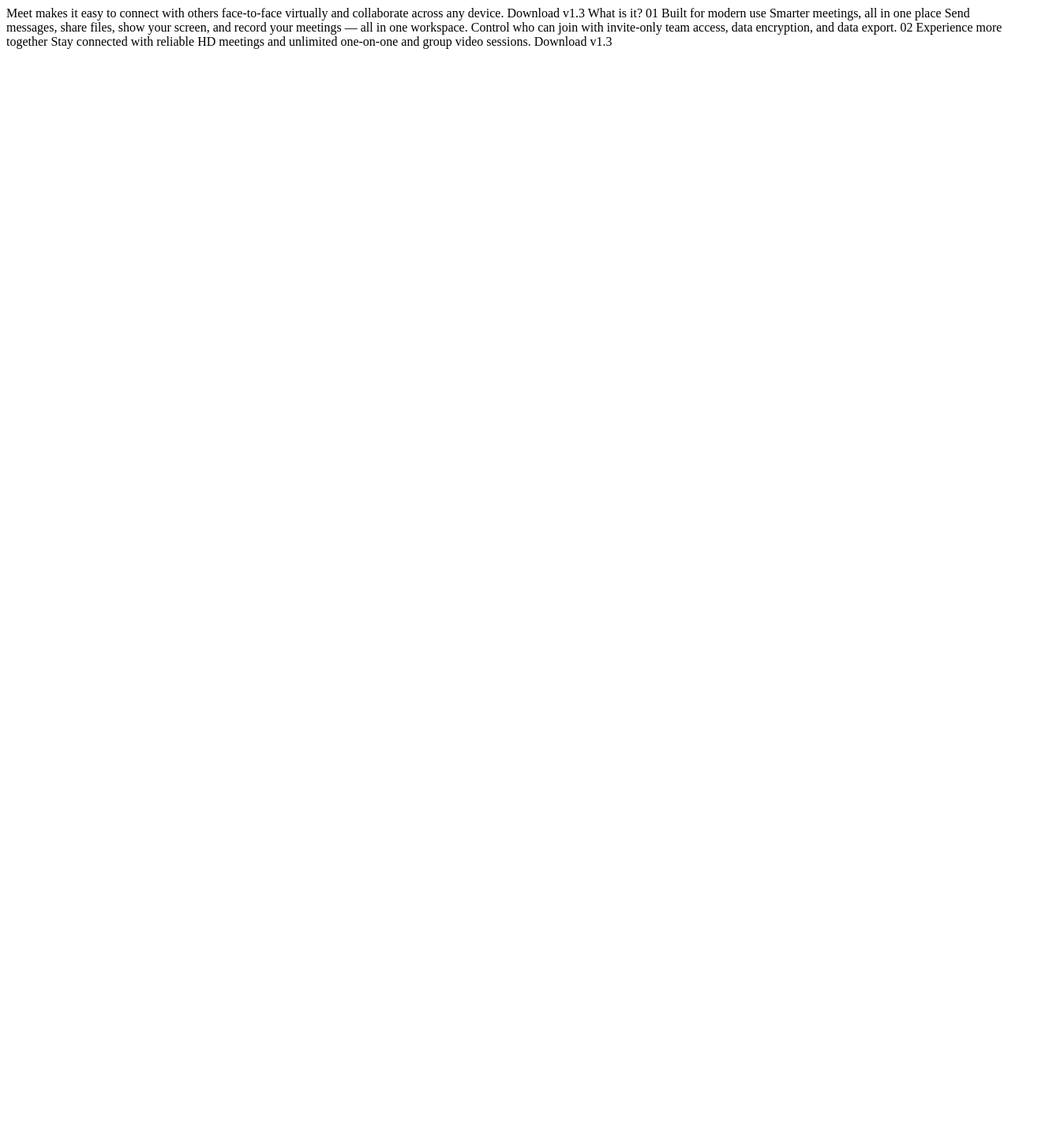
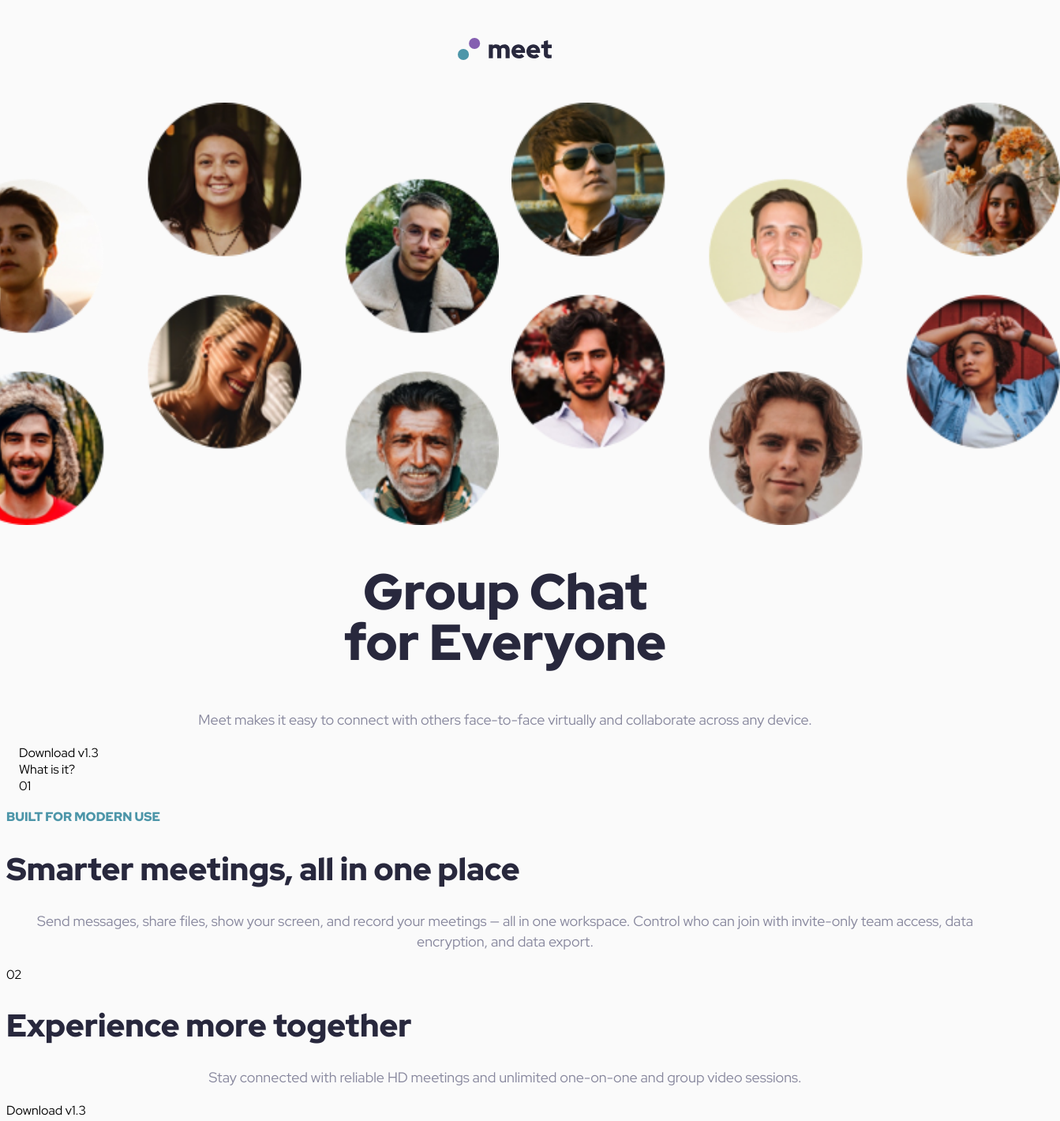
Before and after one commit to half-cto/meet-landing-page, a plain HTML site: page index.html in a window 1280 px wide. Shown: the whole page at 79% size, 1343 px wide, since content can reach past the window. Before the commit the page ends 800 px from the top, so only its background shows below. Drawn offline with Linux system fonts and the light colour scheme.

Commit message:
day 1 fin

```diff
--- /dev/null
+++ b/css/css_reset.css
@@ -0,0 +1,48 @@
+/* http://meyerweb.com/eric/tools/css/reset/
+   v2.0 | 20110126
+   License: none (public domain)
+*/
+
+html, body, div, span, applet, object, iframe,
+h1, h2, h3, h4, h5, h6, p, blockquote, pre,
+a, abbr, acronym, address, big, cite, code,
+del, dfn, em, img, ins, kbd, q, s, samp,
+small, strike, strong, sub, sup, tt, var,
+b, u, i, center,
+dl, dt, dd, ol, ul, li,
+fieldset, form, label, legend,
+table, caption, tbody, tfoot, thead, tr, th, td,
+article, aside, canvas, details, embed,
+figure, figcaption, footer, header, hgroup,
+menu, nav, output, ruby, section, summary,
+time, mark, audio, video {
+	margin: 0;
+	padding: 0;
+	border: 0;
+	font-size: 100%;
+	font: inherit;
+	vertical-align: baseline;
+}
+/* HTML5 display-role reset for older browsers */
+article, aside, details, figcaption, figure,
+footer, header, hgroup, menu, nav, section {
+	display: block;
+}
+body {
+	line-height: 1;
+}
+ol, ul {
+	list-style: none;
+}
+blockquote, q {
+	quotes: none;
+}
+blockquote:before, blockquote:after,
+q:before, q:after {
+	content: '';
+	content: none;
+}
+table {
+	border-collapse: collapse;
+	border-spacing: 0;
+}
--- /dev/null
+++ b/css/styles.css
@@ -0,0 +1,137 @@
+@import url('https://fonts.googleapis.com/css2?family=Red+Hat+Display:wght@400;500;900&display=swap');
+
+* {
+    font-family: 'Red Hat Display', sans-serif;
+ }
+
+ :root {
+  /* * -------------------------- PAGE COLORS ------------------------ */
+
+    --clr-accent-main: #4D96A9;
+    --clr-accent-secondary: #855FB1;
+    --clr-accent-main-hover: #8FE3F9;
+    --clr-accent-secondary-hover: #D9B8FF;
+    --clr-neutral-700: #28283D;
+    --clr-neutral-600: #87879D;
+    --clr-neutral-400: #FAFAFA;
+
+ /* * -------------------------- MOBILE Font SIZES ------------------------ */
+
+    --fs-700: 2.5rem;       /* 40px */
+    --fs-600: 2rem;         /* 32px */
+    --fs-500: 1rem;         /* 16px */
+    --fs-400: 1rem;         /* 16px */
+
+    --lh-700: 2.75rem;      /* 44px */
+    --lh-600: 2.25rem;      /* 36px */
+    --lh-500: 1.625rem;     /* 26px */
+    --lh-400: 1.625rem;     /* 26px */
+}
+
+
+/* * -------------------------- TABLET Font SIZES ------------------------ */
+
+@media screen and (min-width: 37.5em) {
+    :root {
+        --fs-700: 3rem;         /* 48px */
+        --fs-600: 2.5rem;       /* 40px */
+
+        --lh-700: 3rem;         /* 48px */
+        --lh-600: 2.75rem;      /* 44px */
+    }
+}
+
+/* * -------------------------- LAPTOP Font SIZES ------------------------ */
+
+@media screen and (min-width: 75em) {
+    :root {
+        --fs-700: 4rem;         /* 64px */
+        --fs-400: 1.125rem;     /* 18px */
+
+        --lh-700: 4rem;         /* 64px */
+        --lh-400: 1.625rem;     /* 26px */
+    }
+}
+
+body {
+    background-color: var(--clr-neutral-400);
+}
+
+h1 {
+    font-weight: 900;
+    font-size: var(--fs-700);
+    line-height: var(--lh-700);
+    color: var(--clr-neutral-700);
+    text-align: center;
+}
+
+h2 {
+    font-weight: 900;
+    font-size: var(--fs-600);
+    line-height: var(--fs-600);
+    color: var(--clr-neutral-700);
+}
+
+h3 {
+    font-weight: 900;
+    font-size: var(--fs-500);
+    line-height: var(--lh-500);
+    color: var(--clr-accent-main);
+    text-transform: uppercase;
+}
+
+p {
+    font-weight: 400;
+    font-size: var(--fs-400);
+    line-height: var(--lh-400);
+    color: var(--clr-neutral-600);
+    text-align: center;
+}
+
+img {
+    height:auto;
+    width: 100%;
+}
+
+/* * -------------------------------- <> ------------------------------ */
+
+header {
+    display: flex;
+    justify-content: center;
+    align-items: center;
+    margin-top: 3rem;
+    margin-bottom: 3.375rem;
+}
+
+.logo {
+    width: 7.5rem
+}
+
+.sec-01 {
+    display: grid;
+    grid-template-columns: 50% 50%;
+}
+
+.left {
+    justify-self: end;
+    width: 110%;
+    padding-right: .5rem;
+}
+
+.right {
+    justify-self: start;
+    width: 110%;
+    padding-left: .5rem;
+}
+
+.main-info {
+    grid-column-start: 1;
+    grid-column-end: 3;
+    grid-row-start: 2;
+    margin-left: 1rem;
+    margin-right: 1rem;
+}
+
+/* .right {
+    grid-column-start: 3;
+} */
--- a/index.html
+++ b/index.html
@@ -5,27 +5,52 @@
   <meta name="viewport" content="width=device-width, initial-scale=1.0">
 
   <link rel="icon" type="image/png" sizes="32x32" href="./assets/favicon-32x32.png">
+  <link rel="stylesheet" href="./css/styles.css">
+  <link rel="stylesheet" href="./css/styles.css">
 
   <title>Frontend Mentor | Meet landing page</title>
 </head>
 <body>
-  Meet makes it easy to connect with others face-to-face virtually and collaborate across any device.
-
-  Download v1.3
-  What is it?
-
-  01
-  Built for modern use
-
-  Smarter meetings, all in one place
-
-  Send messages, share files, show your screen, and record your meetings — all in one
-  workspace. Control who can join with invite-only team access, data encryption, and data export.
-
-  02
-  Experience more together
-  Stay connected with reliable HD meetings and unlimited one-on-one and group video sessions.
-
-  Download v1.3
+  <main>
+    <header>
+      <img
+        class="logo"
+        src="./assets/logo.svg"
+        alt="meet logo">
+    </header>
+    <section class="sec-01">
+        <img
+          class="left"
+          src="./assets/desktop/image-hero-left.png"
+          alt="portraits of happy people">
+        <img
+          class="right"
+          src="./assets/desktop/image-hero-right.png"
+          alt="portraits of happy people">
+      <div class="main-info">
+        <h1>Group Chat <br> for Everyone</h1>
+        <p>Meet makes it easy to connect with others face-to-face virtually and collaborate across any device.</p>
+        <div class="button">Download v1.3</div>
+        <div class="button">What is it?</div>
+        <div class="line"></div>
+        <div class="marker">01</div>
+      </div>
+    </section>
+    <section class="sec-02">
+      <h3>Built for modern use</h3>
+      <h2>Smarter meetings, all in one place</h2>
+      <p>
+        Send messages, share files, show your screen, and record your meetings — all in one
+        workspace. Control who can join with invite-only team access, data encryption, and data export.
+      </p>
+      <div class="line"></div>
+      <div class="marker">02</div>
+    </section>
+    <footer>
+      <h2>Experience more together</h2>
+      <p>Stay connected with reliable HD meetings and unlimited one-on-one and group video sessions.</p>
+      <div class="button">Download v1.3</div>
+    </footer>
+  </main>
 </body>
 </html>
```
